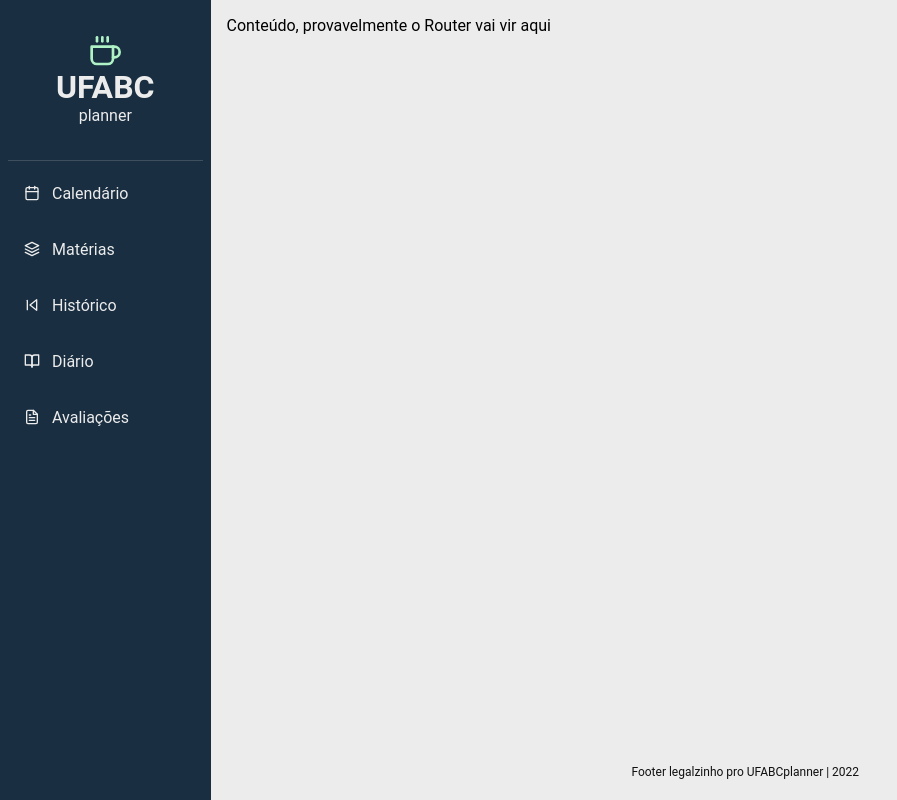
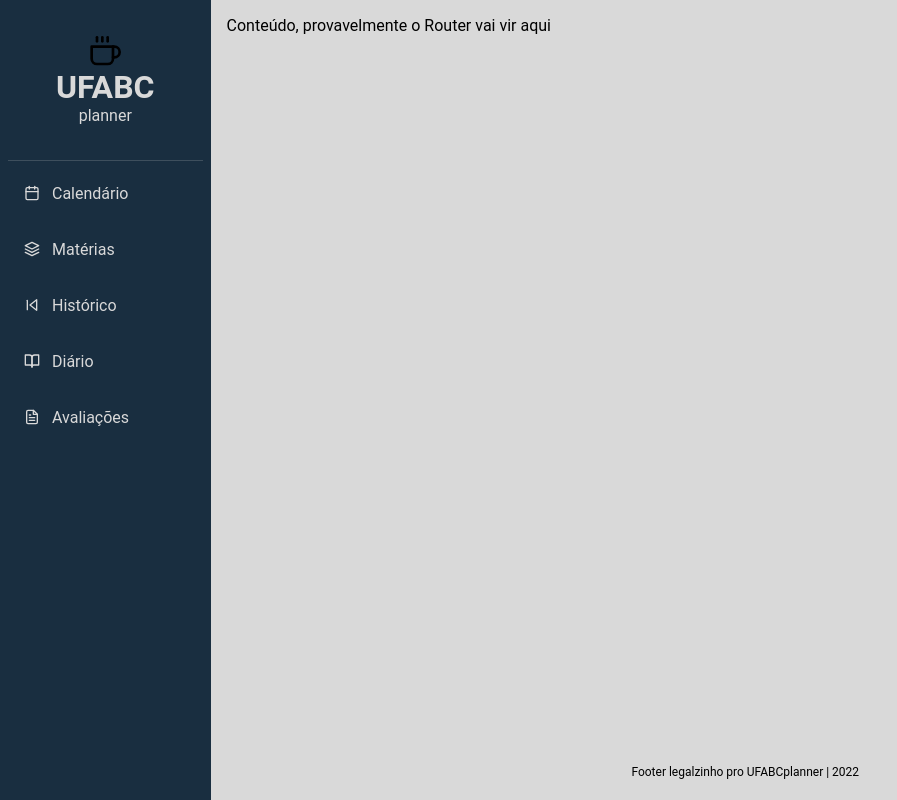
Before and after one commit to ViniciussSantos/ufabcplanner-backend, a React (Create React App) app in the folder ufabc_planner-frontend/: page / in a window 1280 px wide. Shown: the whole page, without its empty margins (0-897 px from the left). Built offline with nearby package versions, Linux system fonts and the light colour scheme.

Commit message:
Change global color pallete

```diff
--- a/ufabc_planner-frontend/src/styles/global.scss
+++ b/ufabc_planner-frontend/src/styles/global.scss
@@ -1,9 +1,8 @@
 :root {
-  --light: #ececec;
+  --lighter: #F4F4F4;
+  --light: #D9D9D9;
   --primary: #03a63c;
-  --secondary: #aef2c6;
-  --blue-dark: #24bf93;
-  --blue-light: #02735e;
-  --black: #111111;
-  --gray: #b4b4b4;
+  --tertiary: #BCC7BC;
+  --dark: #363636;
+  --darker: #1f1f1f;
 }
```
